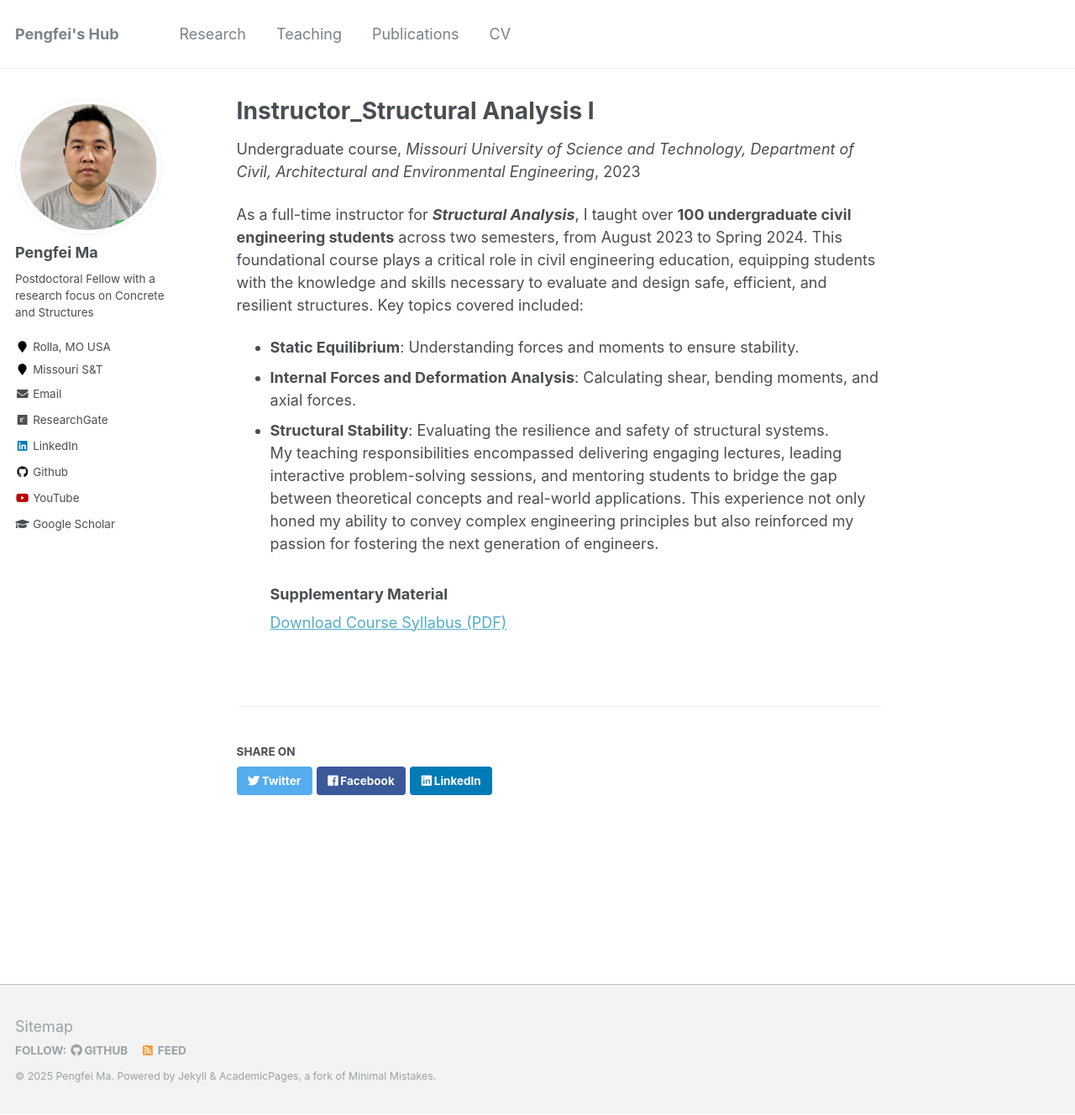
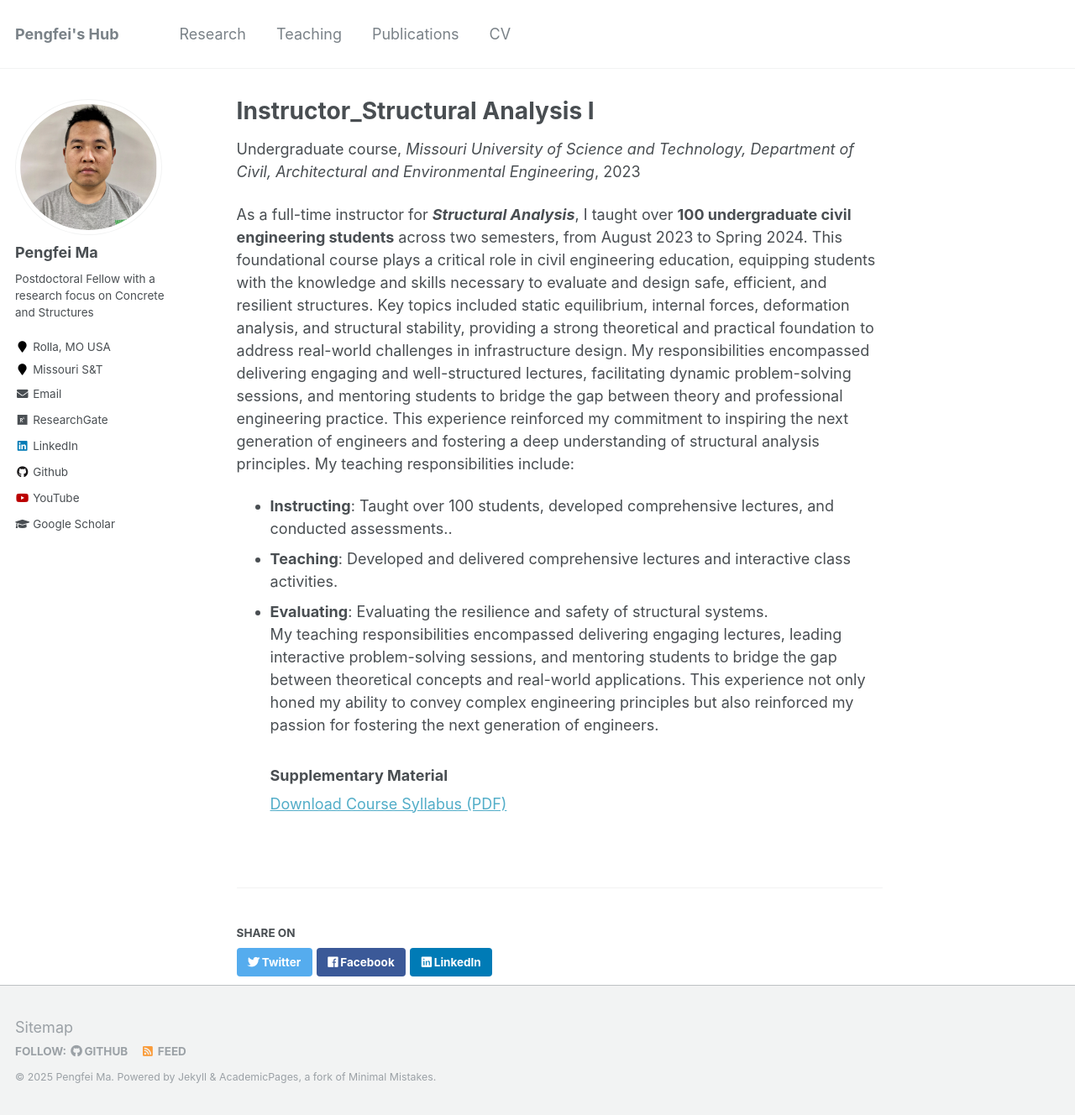
Before and after one commit to KyleMMA/KyleMMA.github.io, a Jekyll site: the page built from _teaching/2014-spring-teaching-1.md, in a window 1280 px wide and 1328 px high. Shown: the whole window at 84% size. Built offline with Jekyll 4.4.1, drawn with Linux system fonts in a browser that asks for light colours.

Commit message:
Update 2014-spring-teaching-1.md

```diff
--- a/_teaching/2014-spring-teaching-1.md
+++ b/_teaching/2014-spring-teaching-1.md
@@ -8,10 +8,10 @@ date: 2023-08-19
 location: "Rolla, MO USA"
 ---
 As a full-time instructor for **_Structural Analysis_**, I taught over **100 undergraduate civil engineering students** across two semesters, from August 2023 to Spring 2024. This foundational course plays a critical role in civil engineering education, equipping students with the knowledge and skills necessary to evaluate and design safe, efficient, and resilient structures.
-Key topics covered included:
-- **Static Equilibrium**: Understanding forces and moments to ensure stability.
-- **Internal Forces and Deformation Analysis**: Calculating shear, bending moments, and axial forces.
-- **Structural Stability**: Evaluating the resilience and safety of structural systems.
+Key topics included static equilibrium, internal forces, deformation analysis, and structural stability, providing a strong theoretical and practical foundation to address real-world challenges in infrastructure design. My responsibilities encompassed delivering engaging and well-structured lectures, facilitating dynamic problem-solving sessions, and mentoring students to bridge the gap between theory and professional engineering practice. This experience reinforced my commitment to inspiring the next generation of engineers and fostering a deep understanding of structural analysis principles. My teaching responsibilities include:
+- **Instructing**: Taught over 100 students, developed comprehensive lectures, and conducted assessments..
+- **Teaching**: Developed and delivered comprehensive lectures and interactive class activities.
+- **Evaluating**: Evaluating the resilience and safety of structural systems.
 <br/>My teaching responsibilities encompassed delivering engaging lectures, leading interactive problem-solving sessions, and mentoring students to bridge the gap between theoretical concepts and real-world applications. This experience not only honed my ability to convey complex engineering principles but also reinforced my passion for fostering the next generation of engineers.
 ### **Supplementary Material**
 [Download Course Syllabus (PDF)](/files/Syllabus_Structural Analysis-2024 Spring.pdf)
```
